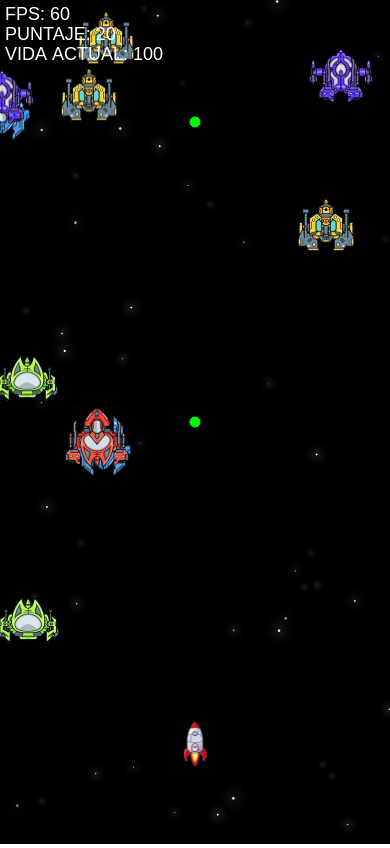
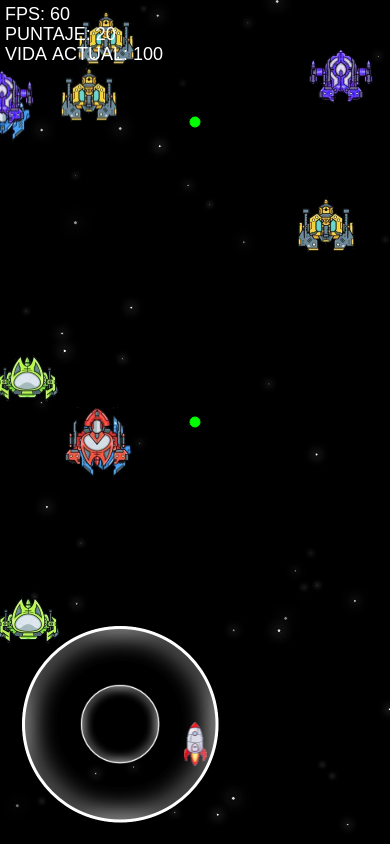
Before and after one commit to LucasJappert/JuegoNaves, a plain HTML site: page index.html in a window 390 px wide. Drawn offline with Linux system fonts and the light colour scheme.

Commit message:
probando consola movimiento mobile

```diff
--- a/index.html
+++ b/index.html
@@ -8,8 +8,8 @@
     <link rel="stylesheet" href="./css/styles.css">
     <script src="./js/globales.js" defer></script>
     <script type="module" src="./js/principal.js" defer></script>
-    <script type="module" src="./js/teclado.js" defer></script>
-    <script type="module" src="./js/controles/mouse.js" defer></script>
+    <script type="module" src="./js/Eventos/teclado.js" defer></script>
+    <script type="module" src="./js/Eventos/mouse.js" defer></script>
 </head>
 <body>
     <canvas id="micanvas">
--- /dev/null
+++ b/js/Escenas/EscenaUIMobile.js
@@ -0,0 +1,52 @@
+class EscenaUIMobile{
+    constructor(){
+        var imagen = imagenes.find(item => item.src == "circulo");
+        this.image = imagen.img;
+        this.circuloControlGrande = new Circulo(120, canvas.height - 120, 200, 200);
+        this.circuloControlChico = new Circulo(120, canvas.height - 120, 80, 80);
+    }
+    Actualizar(){
+        // this.x = this.ancho/2 + 20;
+        // this.y = canvas.height - this.alto/2 - 20;
+        // this.rectArea = {
+        //     x: this.x - this.ancho/2,
+        //     y: this.y - this.alto/2,
+        //     w: this.ancho,
+        //     h: this.alto
+        // };
+        // console.log(this.rectArea.y);
+    }
+
+    Dibujar(){
+        this.circuloControlGrande.Dibujar();
+        this.circuloControlChico.Dibujar();
+    }
+}
+
+class Circulo{
+    constructor(centroX, centroY, ancho, alto){
+        var imagen = imagenes.find(item => item.src == "circulo");
+        this.image = imagen.img;
+        this.centroX = centroX;
+        this.centroY = centroY;
+        this.rectArea = {
+            x: centroX - ancho/2,
+            y: centroY - alto/2,
+            ancho: ancho,
+            alto: alto
+        };
+        console.log(this.rectArea);
+        // this.scaleX = this.rectArea.ancho / this.image.width;
+        // this.scaleY = this.rectArea.alto / this.image.height;
+    }
+    Actualizar(){
+
+    }
+    Dibujar(){
+        ctx.save();
+        ctx.drawImage(this.image, this.rectArea.x, this.rectArea.y, this.rectArea.ancho, this.rectArea.alto);
+        ctx.restore();
+    }
+}
+
+export { EscenaUIMobile };
--- a/js/controles/mouse.js
+++ b/js/Eventos/mouse.js
@@ -16,22 +16,44 @@ import { ReiniciarJuego } from "../Utilidades/FuncionesUtiles.js";
 // canvas.addEventListener('touchend', released);
 let lastX, lastY = [canvas.width/2, canvas.height/2];
 let direccion = "";
+let mouseIsDown = false;
 canvas.onmousemove = function(e){
     // console.log(lastX, lastY);
     // console.log(e.clientX, e.clientY);
+    if (mouseIsDown == false) return;
+
+    TeclasPresionadas = {};
+    if(e.clientX > lastX) MoverDerecha();
+    if(e.clientX < lastX) MoverIzquierda();
+    if(e.clientY > lastY) MoverAbajo();
+    if(e.clientY < lastY) MoverArriba();
+    //console.log(TeclasPresionadas);
     lastX = e.clientX;
     lastY = e.clientY;
 }
-canvas.onmousedown = function(e){
-    dragOffset.x = e.x - mainLayer.trans.x;
-    dragOffset.y = e.y - mainLayer.trans.y;
-
+canvas.onmousedown = function(evento){
     mouseIsDown = true;
 }
 canvas.onmouseup = function(e){
-    if(mouseIsDown) mouseClick(e);
+    TeclasPresionadas = {};
+    mouseIsDown = false;
+}
 
-    mouseIsDown = false;
+function MoverDerecha(){
+    delete TeclasPresionadas["a"];
+    TeclasPresionadas["d"] = "d";
+}
+function MoverIzquierda(){
+    delete TeclasPresionadas["d"];
+    TeclasPresionadas["a"] = "a";
+}
+function MoverAbajo(){
+    delete TeclasPresionadas["w"];
+    TeclasPresionadas["s"] = "s";
+}
+function MoverArriba(){
+    delete TeclasPresionadas["s"];
+    TeclasPresionadas["w"] = "w";
 }
 
 // Set up touch events for mobile, etc
--- a/js/teclado.js
+++ b/js/Eventos/teclado.js
@@ -1,9 +1,9 @@
-import { ReiniciarJuego } from "./Utilidades/FuncionesUtiles.js";
+import { ReiniciarJuego } from "../Utilidades/FuncionesUtiles.js";
 
-// window.addEventListener('keydown', KeyDownDetectado);
-// window.addEventListener('keyup', KeyUpDetectado);
-// window.addEventListener('keypress', KeyPressDetectado);
-// canvas.addEventListener('mousedown', MouseDownDetectado);
+window.addEventListener('keydown', KeyDownDetectado);
+window.addEventListener('keyup', KeyUpDetectado);
+window.addEventListener('keypress', KeyPressDetectado);
+canvas.addEventListener('mousedown', MouseDownDetectado);
 
 function KeyDownDetectado(evento) {
     TeclasPresionadas[evento.key] = "";
--- a/js/Utilidades/FuncionesUtiles.js
+++ b/js/Utilidades/FuncionesUtiles.js
@@ -31,15 +31,10 @@ const CargarImagen = path => {
 }
 
 async function PrecargarImagenes() {
-    let nombres = [];
-    nombres.push("minave");
-    nombres.push("enemy1");
-    nombres.push("enemy2");
-    nombres.push("enemy3");
-    nombres.push("enemy4");
-    nombres.push("enemy5");
-    nombres.push("enemy6");
-    nombres.push("roca");
+    let nombres = [
+        "minave", "enemy1", "enemy2", "enemy3", "enemy4", "enemy5", "enemy6",
+        "roca", "circulo"
+    ];
     for (let i = 0; i < nombres.length; i++) {
         const url = `./imagenes/${nombres[i]}.png`;
         let img = await CargarImagen(url);
--- a/js/principal.js
+++ b/js/principal.js
@@ -3,15 +3,24 @@ import { EscenaGameOver } from "./Escenas/EscenaGameOver.js";
 import { EscenaInterfaceUsuario } from "./Escenas/EscenaInterfaceUsuario.js";
 import { EscenaFondo } from "./Escenas/EscenaFondo.js";
 import { PrecargarImagenes, ReiniciarJuego } from "./Utilidades/FuncionesUtiles.js";
+import { EscenaUIMobile } from "./Escenas/EscenaUIMobile.js";
 //#endregion
 
-var miEscenaInterfaceUsuario = new EscenaInterfaceUsuario(ctx);
-var miEscenaFondo = new EscenaFondo(ctx);
-var miEscenaGameOver = new EscenaGameOver(ctx);
-const Actualizar = (timestamp) => {
+
+await PrecargarImagenes();
+ReiniciarJuego();
+requestAnimationFrame(Actualizar);
+
+
+var miEscenaInterfaceUsuario = new EscenaInterfaceUsuario();
+var miEscenaFondo = new EscenaFondo();
+var miEscenaGameOver = new EscenaGameOver();
+var escenaUIMobile = new EscenaUIMobile();
+function Actualizar(timestamp) {
 
     //ACTUALIZO MUNDO
     if (juegoEnPausa == false && juegoFinalizado == false){
+        escenaUIMobile.Actualizar();
         miEscenaFondo.Actualizar();
         miNave.Actualizar();
         miManagerEnemigos.Actualizar();
@@ -28,13 +37,9 @@ const Actualizar = (timestamp) => {
     miManagerExplosiones.Dibujar();
     miEscenaInterfaceUsuario.Dibujar(timestamp);
     miManagerProyectiles.Dibujar();
+    escenaUIMobile.Dibujar();
 
     if (juegoFinalizado) miEscenaGameOver.Dibujar();
 
     requestAnimationFrame(Actualizar);
 }
-//Actualizar();
-
-await PrecargarImagenes();
-ReiniciarJuego();
-requestAnimationFrame(Actualizar);
```
Also changed, not shown: imagenes/circulo.png (added).
